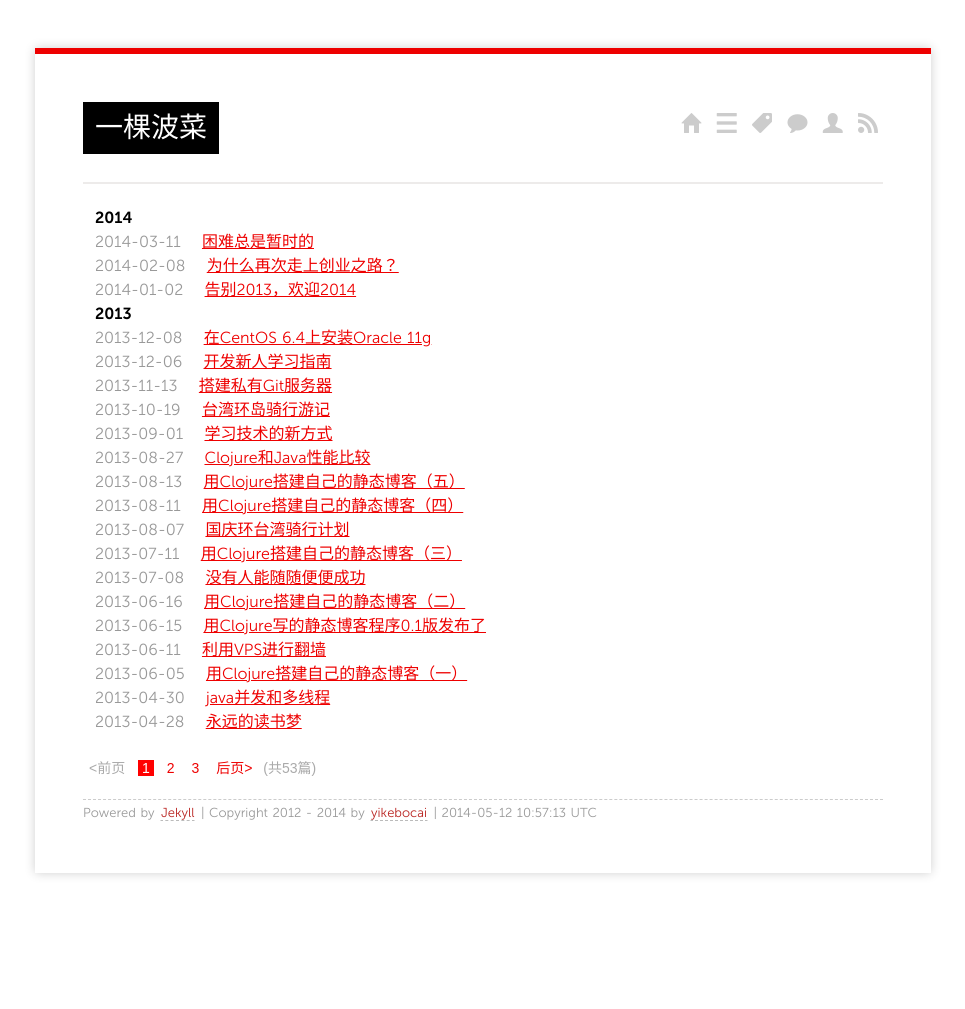
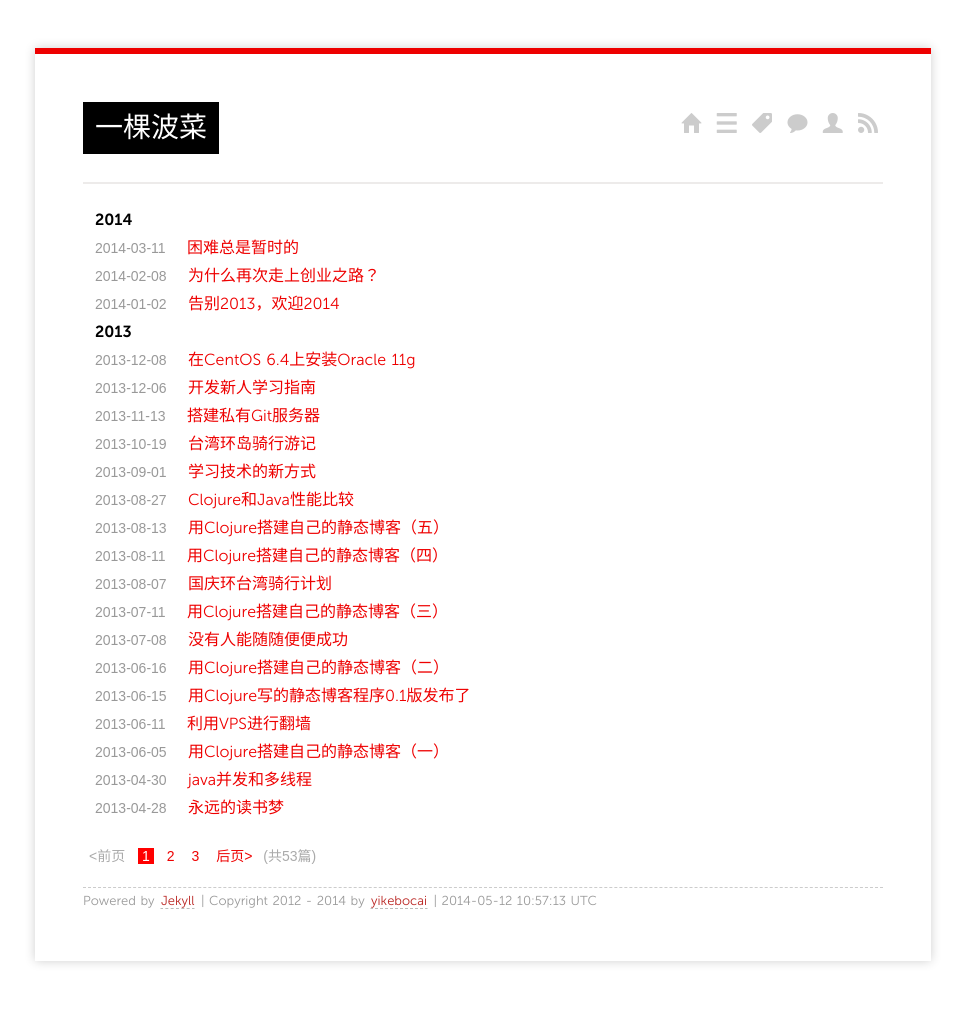
Before and after one commit to yikebocai/yikebocai.github.io, a Jekyll site: the page built from index.html, in a window 1280 px wide. Shown: the whole page, without its empty margins (157-1122 px from the left). Built offline with Jekyll 4.4.1, drawn with Linux system fonts in a browser that asks for light colours; Markdown is read by kramdown in place of the engine named in the settings; the list of posts is cut into pages by our own code; before the commit the page ends 921 px from its top, so only the background shows below that.

Commit message:
change css

```diff
--- a/media/css/screen.css
+++ b/media/css/screen.css
@@ -187,13 +187,14 @@ dl .meta {
     margin-top: 14px;
 }
 
-.listing-item,.listing-seperator{list-style-type:none;}
+.listing-item,.listing-seperator{list-style-type:none;padding-bottom: 2px;padding-top: 2px;}
 .listing-item a{
     padding:.2em 1em;
+    text-decoration: none;
 
 }
 
-.listing-item time{color:#999999;}
+.listing-item time{color:#999999;font-family: sans-serif;font-size: 14px;}
 .listing-seperator{font-weight:bold;}
 
 
```
Also changed, not shown: _posts/2014/2014-03-11-difficulty-is-temporay.md (+1 -1 lines).
